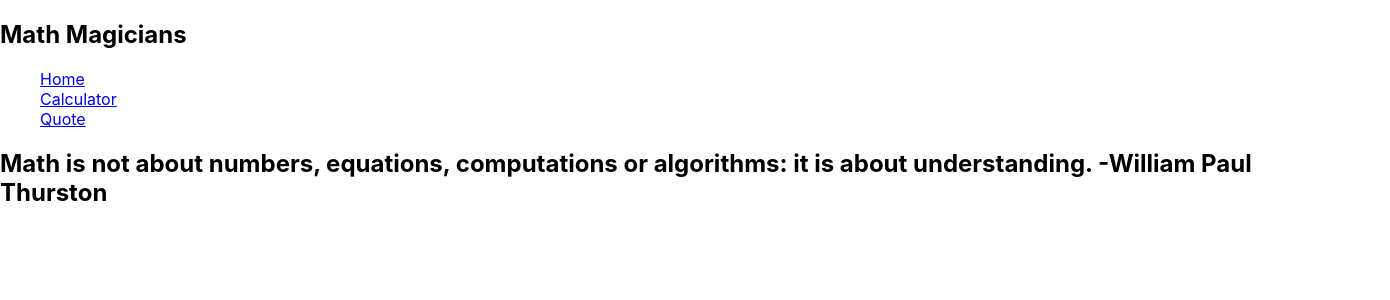
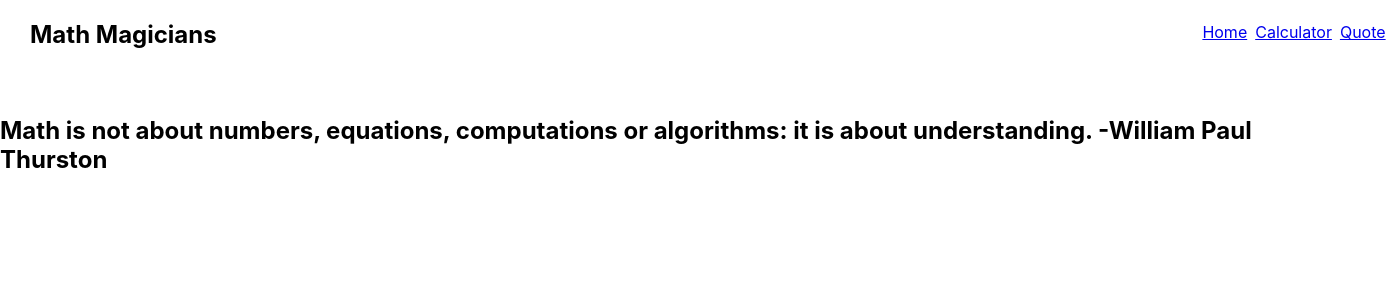
Before and after one commit to enoqueJonas/math_magicians, a React (Create React App) app: page /quote in a window 1280 px wide. Shown: the top 300 px of the page, 1390 px wide, since content can reach past the window. Built offline with nearby package versions, Linux system fonts and the light colour scheme.

Commit message:
UPDATE Navbar.js styling

```diff
--- a/src/components/Navbar.js
+++ b/src/components/Navbar.js
@@ -20,10 +20,29 @@ const Navbar = () => {
     },
   ];
 
+  const navBarStyling = {
+    display: 'flex',
+    flexDirection: 'row',
+    width: '85em',
+    height: '6em',
+    justifyContent: 'space-between',
+    margin: '0 30px',
+  };
+
+  const navMenuStyling = {
+    display: 'flex',
+    flexDirection: 'row',
+    gap: '8px',
+    width: '12em',
+    height: '4em',
+    alignItems: 'center',
+    justifyContent: 'center',
+  };
+
   return (
-        <nav className="navBar">
+        <nav className="navBar" style={navBarStyling}>
             <h1>Math Magicians</h1>
-            <ul>
+            <ul style={navMenuStyling}>
                 {links.map((link) => (
                     <li key={link.id}>
                         <NavLink to={link.path} exact="true">
```
Also changed, not shown: src/App.css (line endings or trailing spaces).
